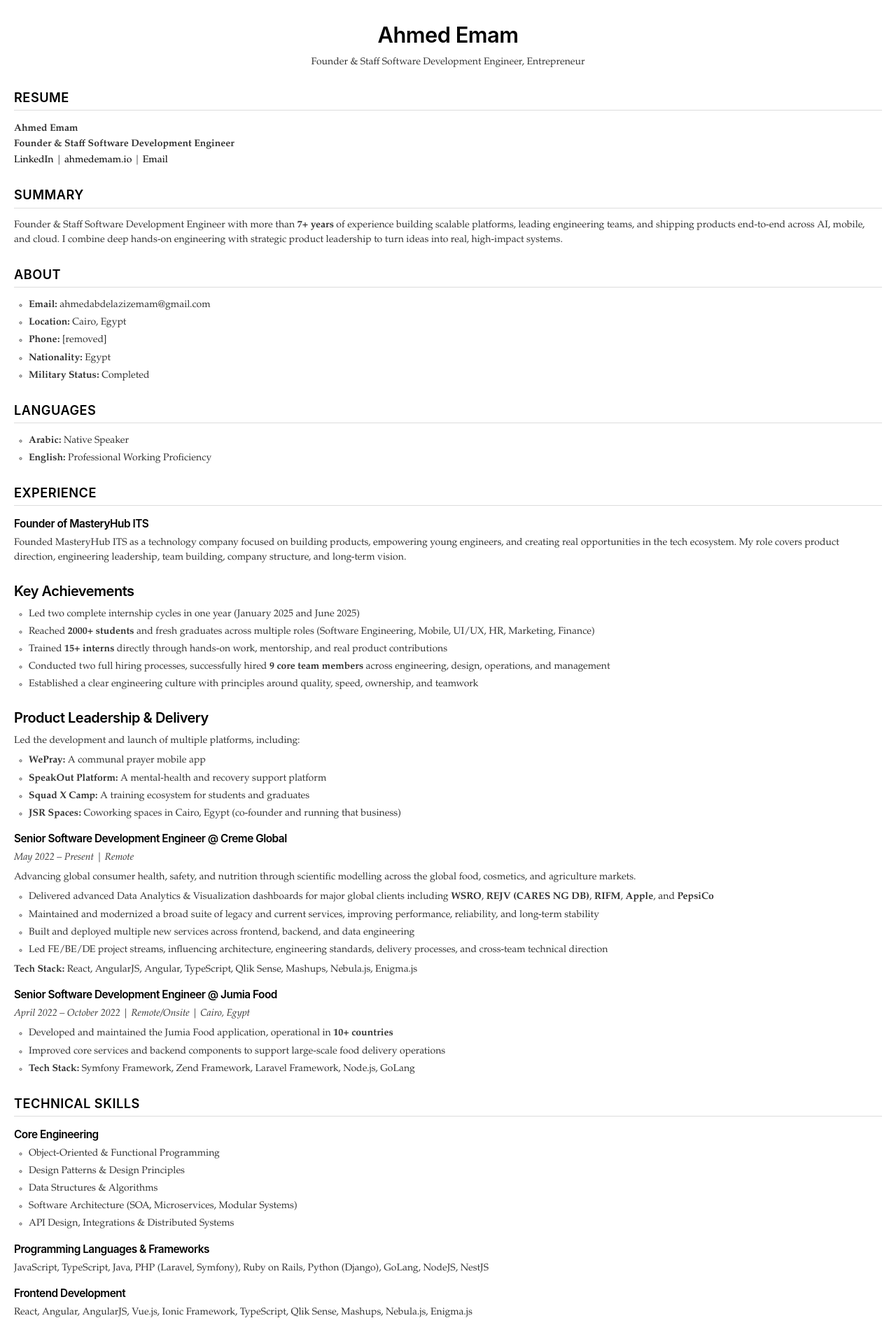
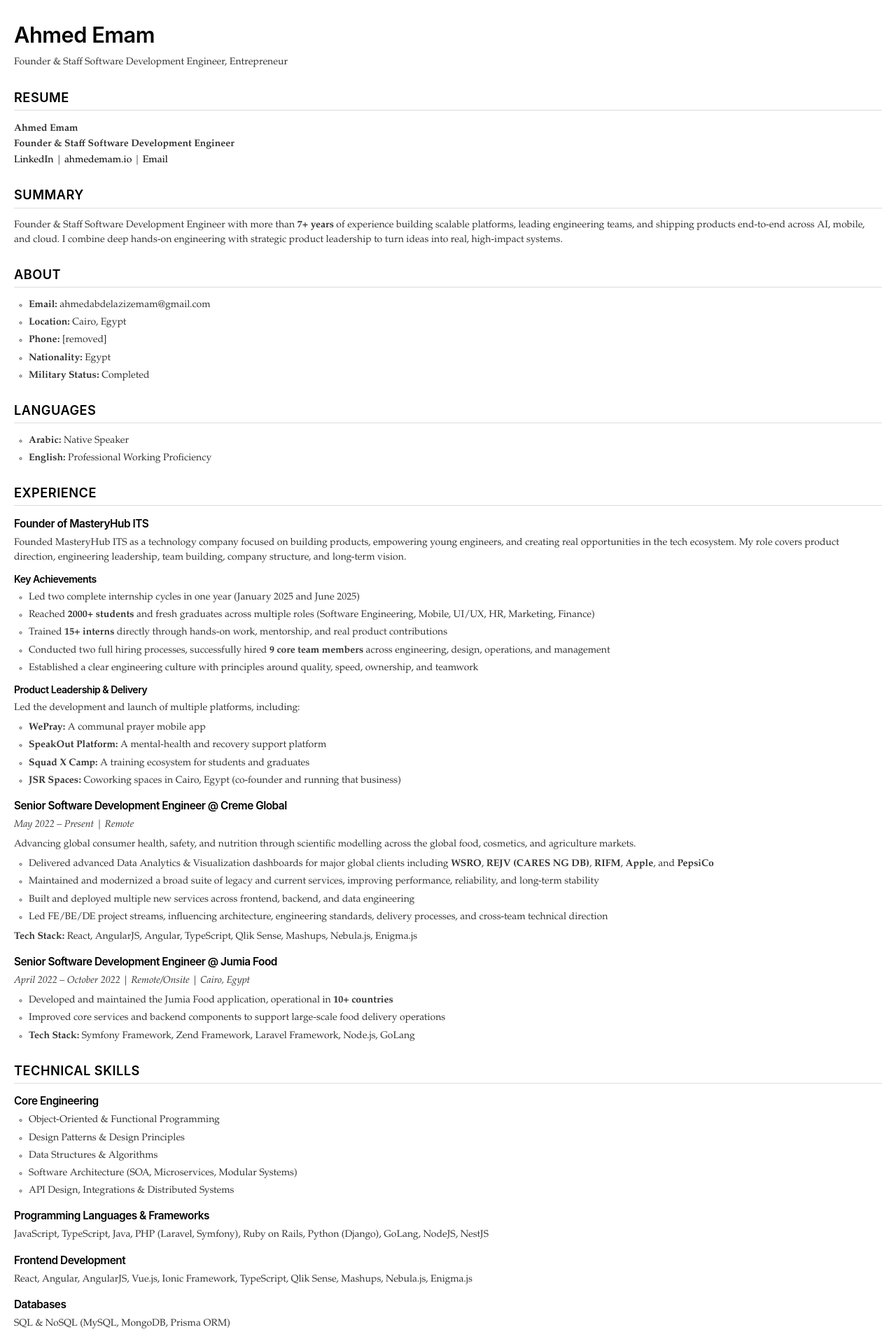
Before and after one commit to ahmedemam/ahmedemam.github.io, a Jekyll site: the page built from index.html, in a window 1280 px wide. Shown: the top 1904 px of the page at 70% size. Built offline with Jekyll 4.4.1, drawn with Linux system fonts in a browser that asks for light colours.

Commit message:
Fix text alignment to left for resume layout
- Left-align all content sections
- Keep only name header centered at top
- Ensure all headings, paragraphs, lists are left-aligned
- Proper resume document alignment

```diff
--- a/assets/css/style.scss
+++ b/assets/css/style.scss
@@ -32,6 +32,7 @@ $link-color: #000;
 body {
   font-size: 14px;
   line-height: 1.4;
+  text-align: left;
 }
 
 .wrap {
@@ -50,20 +51,23 @@ body {
   max-width: 900px;
   margin: 0 auto;
   padding: 30px 20px;
+  text-align: left;
 }
 
 .content {
   font-size: 14px;
   line-height: 1.5;
   max-width: 100%;
+  text-align: left;
 }
 
-/* Tight typography */
+/* Tight typography - left aligned */
 h1, h2, h3, h4, h5, h6 {
   margin-top: 1.2em;
   margin-bottom: 0.5em;
   line-height: 1.3;
   font-weight: 600;
+  text-align: left;
 }
 
 h1 {
@@ -79,27 +83,39 @@ h2 {
   padding-bottom: 0.3em;
   margin-top: 1.5em;
   margin-bottom: 0.8em;
+  text-align: left;
 }
 
 h3 {
   font-size: 1.1em;
   margin-top: 1em;
   margin-bottom: 0.4em;
+  text-align: left;
+}
+
+h4 {
+  font-size: 1em;
+  margin-top: 0.8em;
+  margin-bottom: 0.3em;
+  text-align: left;
 }
 
 p {
   margin: 0.5em 0;
   line-height: 1.5;
+  text-align: left;
 }
 
 ul, ol {
   margin: 0.5em 0;
   padding-left: 1.5em;
+  text-align: left;
 }
 
 li {
   margin: 0.3em 0;
   line-height: 1.5;
+  text-align: left;
 }
 
 hr {
@@ -146,13 +162,16 @@ hr {
   margin: 1.5em 0;
   padding: 0;
   border: none;
+  text-align: left;
 
   h2 {
     margin-bottom: 0.5em;
+    text-align: left;
   }
 
   p {
     margin: 0.4em 0;
+    text-align: left;
   }
 
   .cta-button {
@@ -275,6 +294,7 @@ hr {
 .resume-section-header {
   margin: 0 0 1.5em 0;
   padding: 0;
+  text-align: left;
 
   h2 {
     font-size: 1.3em;
@@ -283,11 +303,13 @@ hr {
     border-bottom: 1px solid #ddd;
     padding-bottom: 0.3em;
     margin: 0 0 0.8em 0;
+    text-align: left;
   }
 
   .resume-meta {
     margin: 0.5em 0;
     line-height: 1.6;
+    text-align: left;
 
     a {
       color: $link-color;
```
